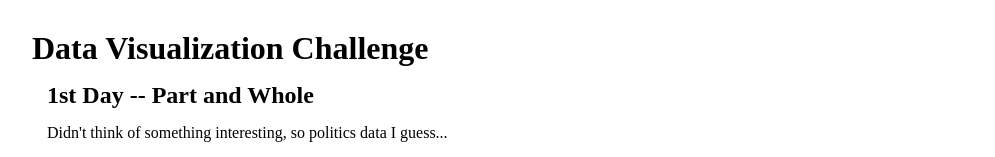
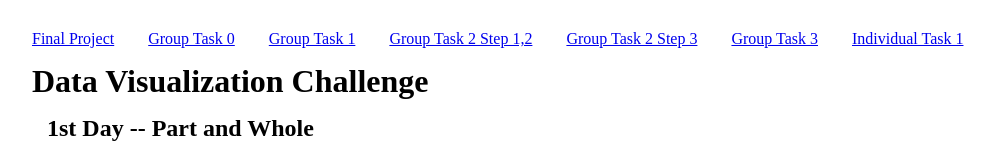
Before and after one commit to michaelyhuang23/30-Day-Vis-Challenge, a plain HTML site: page index.html in a window 1280 px wide. Shown: the top 157 px of the page, without its empty margins (28-1023 px from the left). Drawn offline with nearby package versions, Linux system fonts and the light colour scheme.

Commit message:
add links

```diff
--- a/index.html
+++ b/index.html
@@ -23,6 +23,14 @@
 
 <body>
     <main>
+        <a href="https://michaelyhuang23.github.io/Sound-Vis">Final Project</a>
+        <a href="https://github.com/michaelyhuang23/CSC630-Group-Task-0">Group Task 0</a>
+        <a href="https://github.com/jhe2155/addison">Group Task 1</a>
+        <a href="https://docs.google.com/document/d/1FdyGF7wqaOST397Cloe8Ns7gjlYVIeKLrKMmt2gf6FU/edit?usp=sharing">Group Task 2 Step 1,2</a>
+        <a href="https://docs.google.com/document/d/1rore72C1h_Hi5oCiaDQAHzC5IG71G3bguNhQv7BVtxo/edit?usp=sharing">Group Task 2 Step 3</a>
+        <a href="https://github.com/michaelyhuang23/CSC630-Group-Task-3">Group Task 3</a>
+        <a href="https://github.com/michaelyhuang23/Graph-Vis-Individual-CSC630">Individual Task 1</a>
+
         <h1>Data Visualization Challenge</h1>
         <div id='part-and-whole'>
             <h2>1st Day -- Part and Whole</h2>
```
